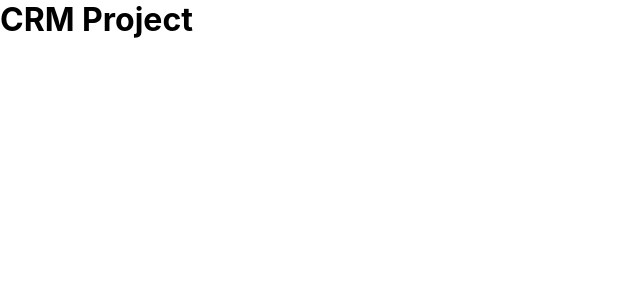
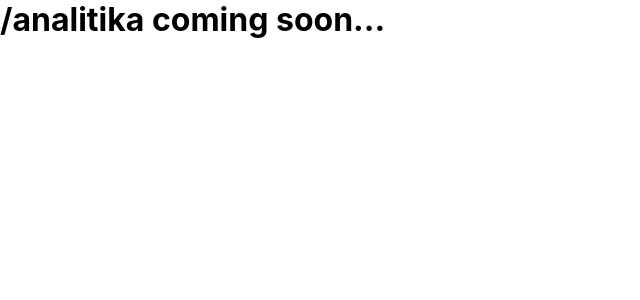
Before and after one commit to xojiakbar-coder/crm, a React (Vite) app: page /analitika in a window 1280 px wide. Shown: the top 300 px of the page, without its empty margins (0-640 px from the left). Built offline with nearby package versions, Linux system fonts and the light colour scheme.

Commit message:
route configuration

```diff
--- a/src/main.jsx
+++ b/src/main.jsx
@@ -1,9 +1,13 @@
 import React from "react";
 import ReactDOM from "react-dom/client";
 import "./index.css";
+import Root from "./root";
+import { BrowserRouter } from "react-router-dom";
 
 ReactDOM.createRoot(document.getElementById("root")).render(
   <React.StrictMode>
-    <h1>CRM Project</h1>
+    <BrowserRouter>
+      <Root />
+    </BrowserRouter>
   </React.StrictMode>
 );
--- a/src/root/index.jsx
+++ b/src/root/index.jsx
@@ -1,7 +1,35 @@
+import { Navigate, Route, Routes } from "react-router-dom";
 import { Container } from "./style";
+import sidebar from "../utils/sidebar";
 
 const Root = () => {
-  return <Container>Root</Container>;
+  return (
+    <Container>
+      <Routes>
+        {sidebar.map((value) => {
+          if (value.children?.length) {
+            return value.children.map((child) => {
+              const ChildElement = child.element;
+              return (
+                <Route
+                  key={child.id}
+                  path={child.path}
+                  element={<ChildElement />}
+                />
+              );
+            });
+          } else {
+            const Element = value.element;
+            return (
+              <Route key={value.id} path={value.path} element={<Element />} />
+            );
+          }
+        })}
+        <Route path="/" element={<Navigate to={"/analitika"} />} />
+        <Route path="*" element={<h1>404</h1>} />
+      </Routes>
+    </Container>
+  );
 };
 
 export default Root;
```
